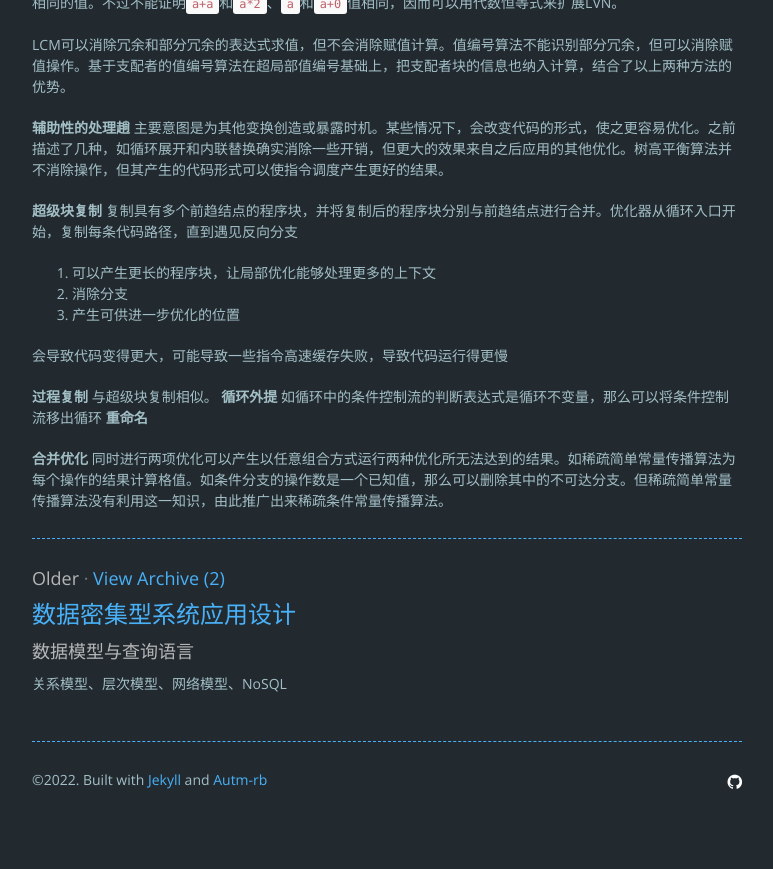
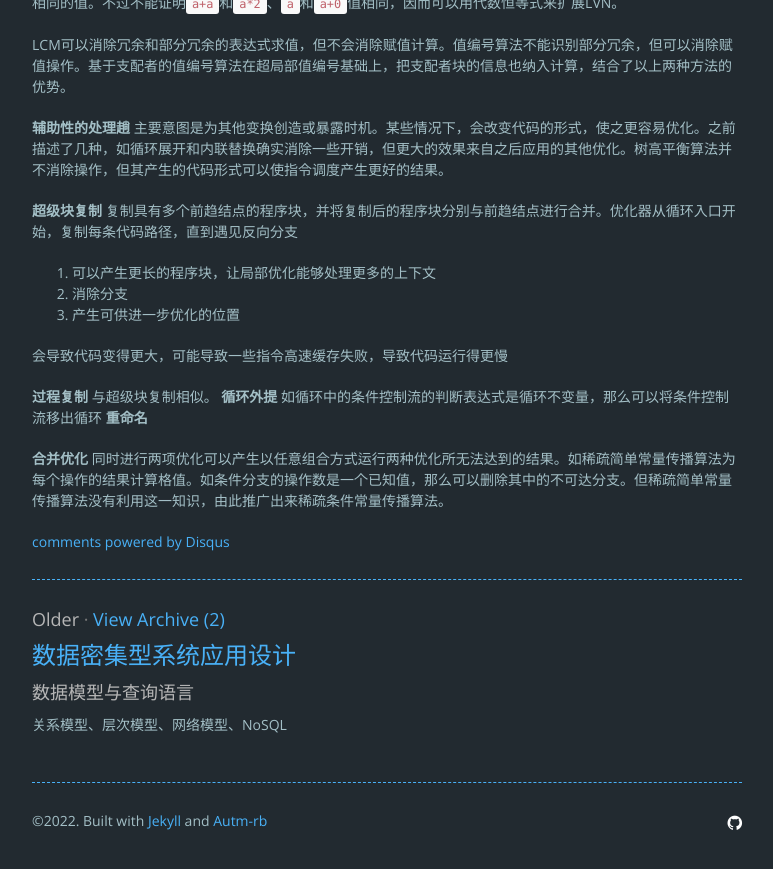
Before and after one commit to gogim1/gogim1.github.io, a Jekyll site: the page built from _posts/2022-03-03-eac.md, in a window 1280 px wide and 900 px high, scrolled down 3817 px. Shown: the top 869 px of the window, without its empty margins (253-1026 px from the left). Built offline with Jekyll 4.4.1, drawn with Linux system fonts in a browser that asks for light colours; nearby versions of some CDN libraries; comment, search, counter and statistics services are not loaded; some of the changed lines change nothing that is shown.

Commit message:
add disqus

```diff
--- a/_config.yml
+++ b/_config.yml
@@ -16,7 +16,7 @@
 
 # disqus comment
 disqus:
-    shortname: "Wu" #your disqus comment short name
+    shortname: "gogim1-github-io" #your disqus comment short name
 
 # google analytics
 google:
--- a/_layouts/post.html
+++ b/_layouts/post.html
@@ -9,9 +9,9 @@
 
   {{ content }}
 
-<!-- <div class="comments">
+<div class="comments">
   {% include disqus.html%}
-</div> -->
+</div>
 
 <hr/>
 
```
